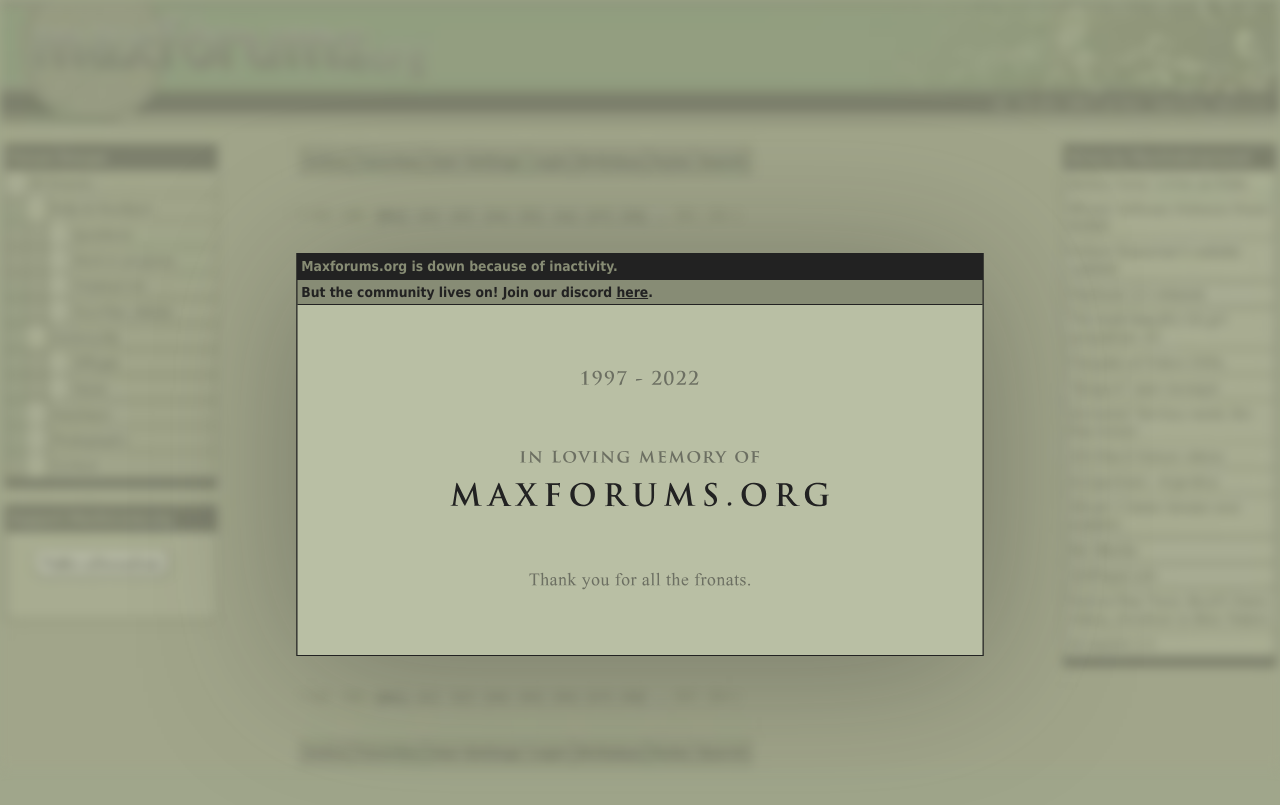
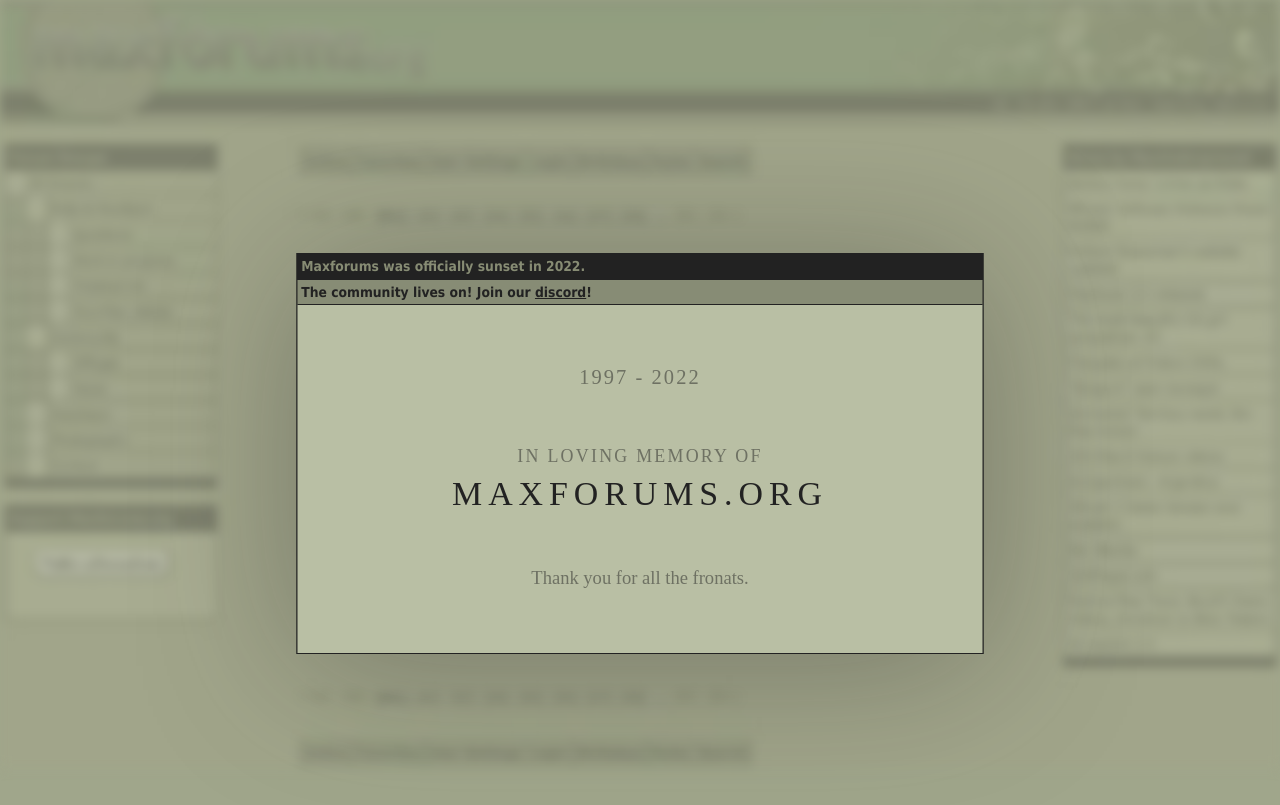
Before and after one commit to maxforums/maxforums.org, a Jekyll site: the page built from index.html, in a window 1280 px wide. Shown: the top 805 px of the page. Built offline with Jekyll 4.4.1, drawn with Linux system fonts in a browser that asks for light colours.

Commit message:
making tombstone text real

```diff
--- a/index.html
+++ b/index.html
@@ -3,10 +3,13 @@
 ---
     <div id="wallpaper"></div>
     <div id="content">
-      <h1>Maxforums.org is down because of inactivity.</h1>
-      <p>But the community lives on! Join our discord <a href="{{ site.discord }}">here</a>.</p>
+      <header>
+        <h1>Maxforums was officially sunset in 2022.</h1>
+        <p>The community lives on! Join our <a href="{{ site.discord }}">discord</a>!</p>
+      </header>
       <div class="memorial">
-        <!-- TODO: convert memorial SVG back into screen readable text -->
-        <img src="./assets/memorial.svg" alt="1997 - 2022 | In loving memory of Maxforums.org | Thank you for all the fronats.">
+        <p><em>1997 - 2022</em></p>
+        <h2>In loving memory of <strong>Maxforums.org</strong></h2>
+        <p>Thank you for all the fronats.</p>
       </div>
     </div>
--- a/style.css
+++ b/style.css
@@ -30,8 +30,8 @@
   filter: drop-shadow(0 1vw 6vw rgba(34,34,34,0.33));
 }
 
-h1,
-p {
+header h1,
+header p {
   margin: 0;
   height: 1.904296875vw;
   line-height: 1.904296875vw;
@@ -41,37 +41,65 @@
   padding-left: 0.29296875vw;
 }
 
-h1 {
+header h1 {
   color: #878C74;
   background: #222;
 }
 
-p {
+header p {
   color: #222;
   background: #878c75;
   text-decoration: none;
 }
 
-a {
+header a {
   text-decoration: underline;
   cursor: pointer;
   color: #222;
 }
 
-a:hover {
+header a:hover {
   color: #475424;
 }
 
 .memorial {
-  height: 27.34375vw;
   width: 100%;
   background: #b9bfa4;
+  color: #6e7163;
+  text-align: center;
+  padding: 4.75vw 0.5vw 5vw 0.5vw;
+  box-sizing: border-box;
+  font-size: 1.45vw;
 }
 
-.memorial img {
+.memorial p,
+.memorial em,
+.memorial h2,
+.memorial strong {
   display: block;
-  width: 100%;
-  height: 100%;
+  margin: 0;
+  font-weight: 500;
+  font-family: 'Times New Roman', Times, serif;
+}
+
+.memorial em {
+  letter-spacing: 0.1em;
+  font-size: 1.6vw;
+  font-style: normal;
+}
+
+.memorial h2 {
+  text-transform: uppercase;
+  font-size: 1.4vw;
+  margin-top: 4.5vw;
+  letter-spacing: 0.125em;
+}
+
+.memorial h2 strong {
+  font-size: 2.65vw;
+  letter-spacing: 0.175em;
+  color: #222222;
+  margin: 0.6vw 0 4.2vw 0;
 }
 
 @media screen and (max-width: 1024px) {
@@ -90,8 +118,8 @@
     filter: drop-shadow(0 10px 61px rgba(34,34,34,0.33));
   }
 
-  h1,
-  p {
+  header h1,
+  header p {
     height: auto;
     min-height: 24px;
     line-height: 1;
@@ -102,8 +130,28 @@
   }
 
   .memorial {
-    height: 320px;
-    box-sizing: border-box;
-    padding: 0 30px;
+    padding: 48px 5px 51px 5px;
+    font-size: 15px;
+  }
+
+  .memorial em,
+  .memorial h2 {
+    font-size: 16px;
+  }
+
+  .memorial h2 {
+    font-size: 14px;
+    margin-top: 46px;
+  }
+
+  .memorial h2 strong {
+    font-size: 27px;
+    margin: 6px 0 43px 0;
   }
 }
+
+@media screen and (max-width: 400px) {
+  .memorial h2 strong {
+    font-size: 6.5vw;
+  }
+}
```
Also changed, not shown: assets/memorial.svg (deleted), 1 other file.
